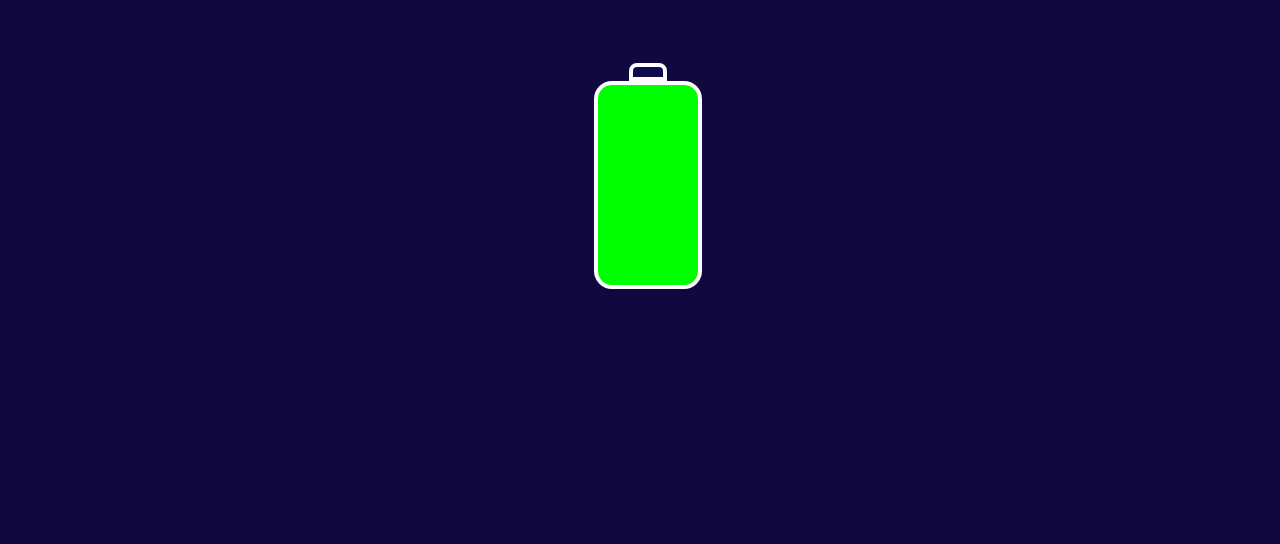
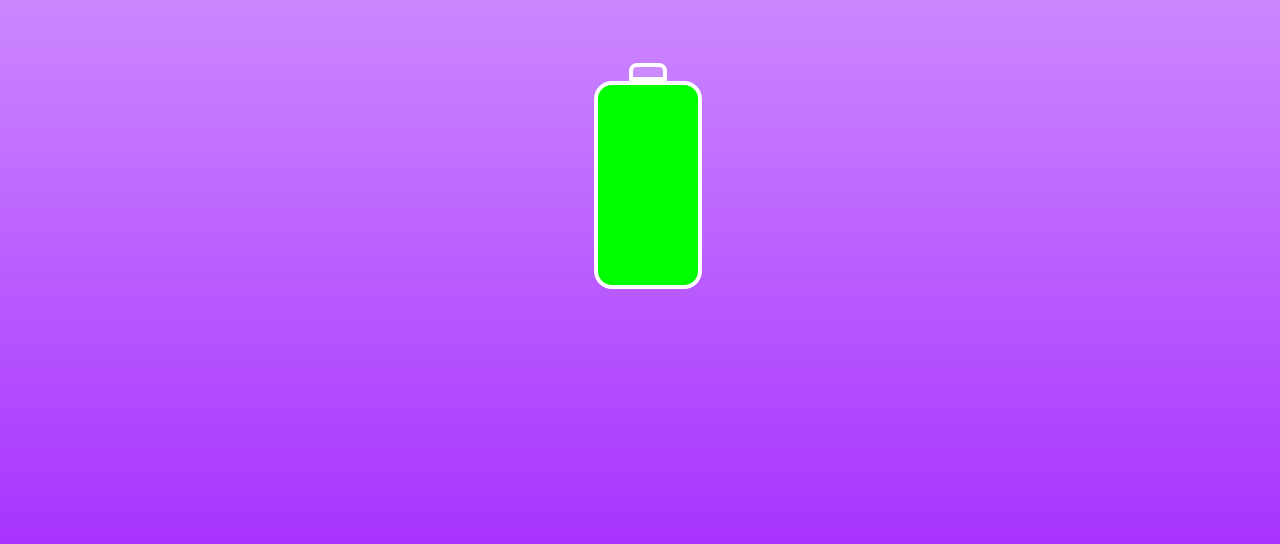
Before and after one commit to erajamanickam/real-time-battery-level, a plain HTML site: page index.html in a window 1280 px wide. Shown: the part 232-776 px from the top of the page. Drawn offline with Linux system fonts and the light colour scheme.

Commit message:
Update style.css

```diff
--- a/style.css
+++ b/style.css
@@ -2,7 +2,8 @@
 body{
   width: 100vw;
   height: 100vh;
-  background: #0f093f;
+  background-color: #CD8AFF;
+  background-image: linear-gradient(0deg, #a52dff 0%, #CD8AFF 74%);
   overflow: hidden;
   display: flex;
   align-items: center;
@@ -12,7 +13,7 @@ body{
 .battery-head{
   width: 30px;
   height: 10px;
-  background: #0e0a4f;
+  background: #CD8AFF;
   margin: 0 auto;
   border: 4px solid #fff;
   border-top-right-radius: 8px;
```
